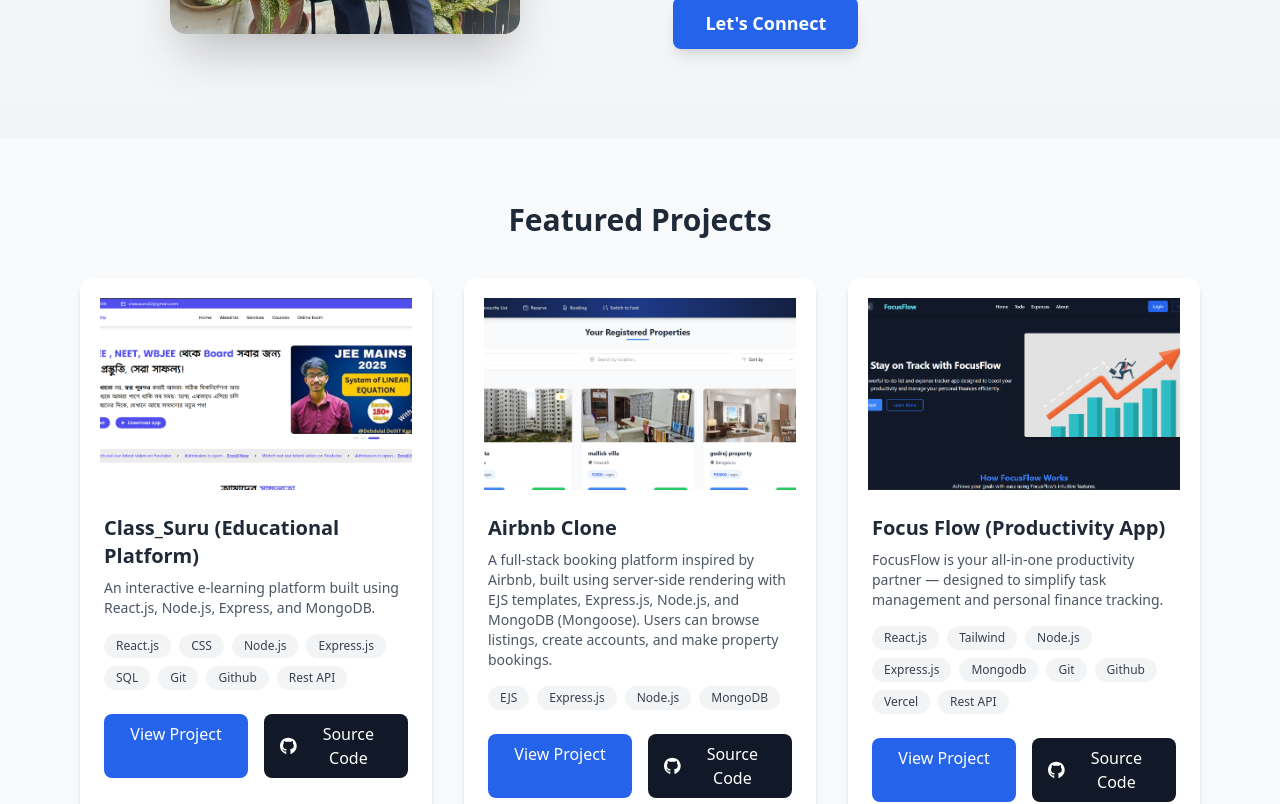
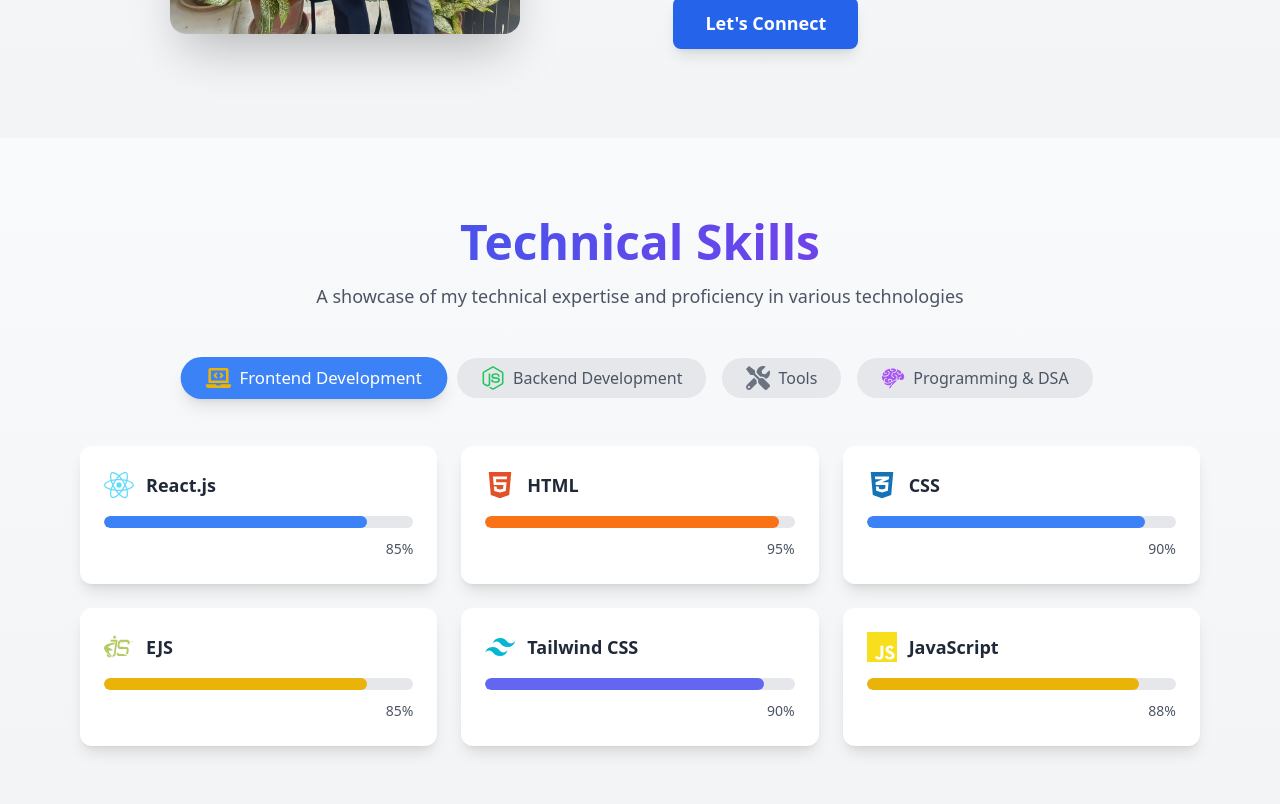
Before and after one commit to mahatasourav/Portfolio, a React (Vite) app in the folder frontend-main/: page / in a window 1280 px wide. Shown: the part 1340-2144 px from the top of the page. Built offline with nearby package versions, Linux system fonts and the light colour scheme.

Commit message:
Uncomment skills section in App component for proper rendering

```diff
--- a/frontend-main/src/App.jsx
+++ b/frontend-main/src/App.jsx
@@ -38,7 +38,7 @@
         <section id="about">
           <About />
         </section>
-        {/* <section id="skills">
+        <section id="skills">
           <Skills />
         </section>
         <section id="education">
@@ -46,7 +46,7 @@
         </section>
         <section id="experience">
           <Experience />
-        </section> */}
+        </section>
         <section id="projects">
           <Projects />
         </section>
```
